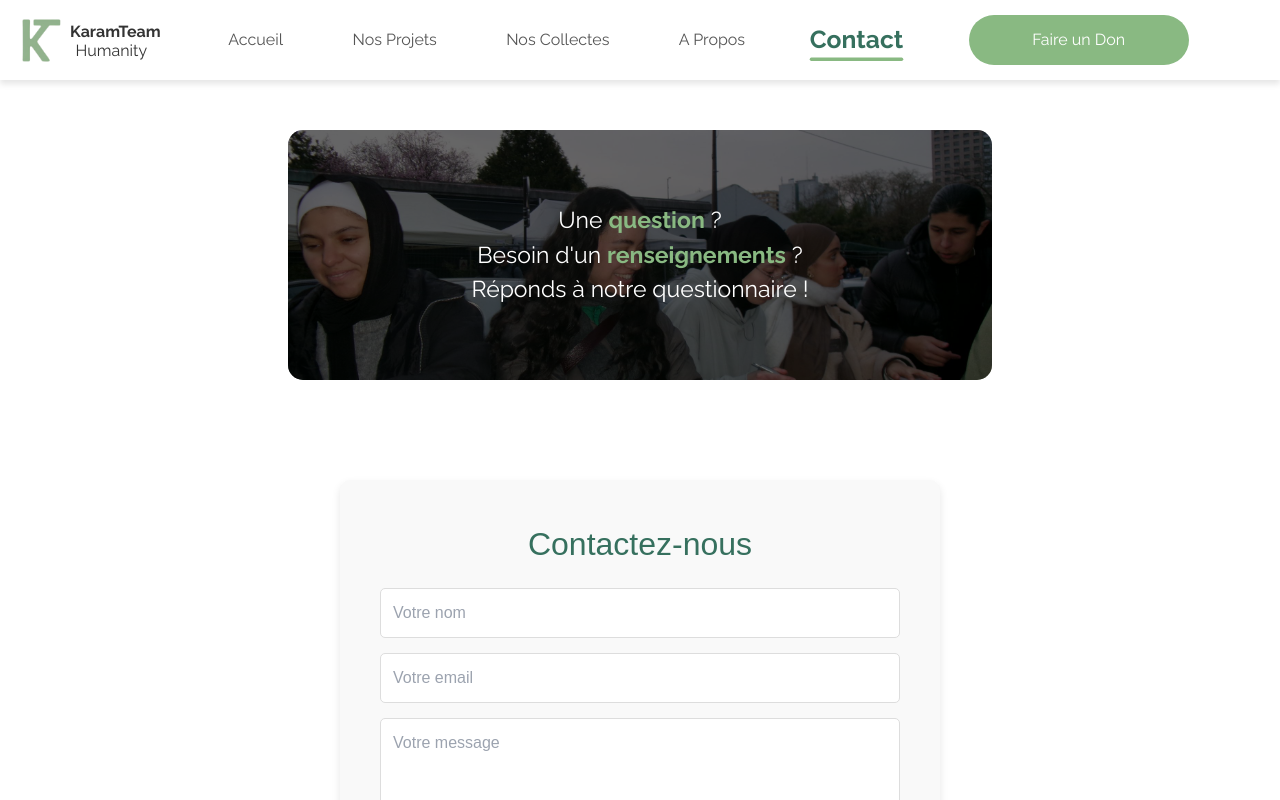
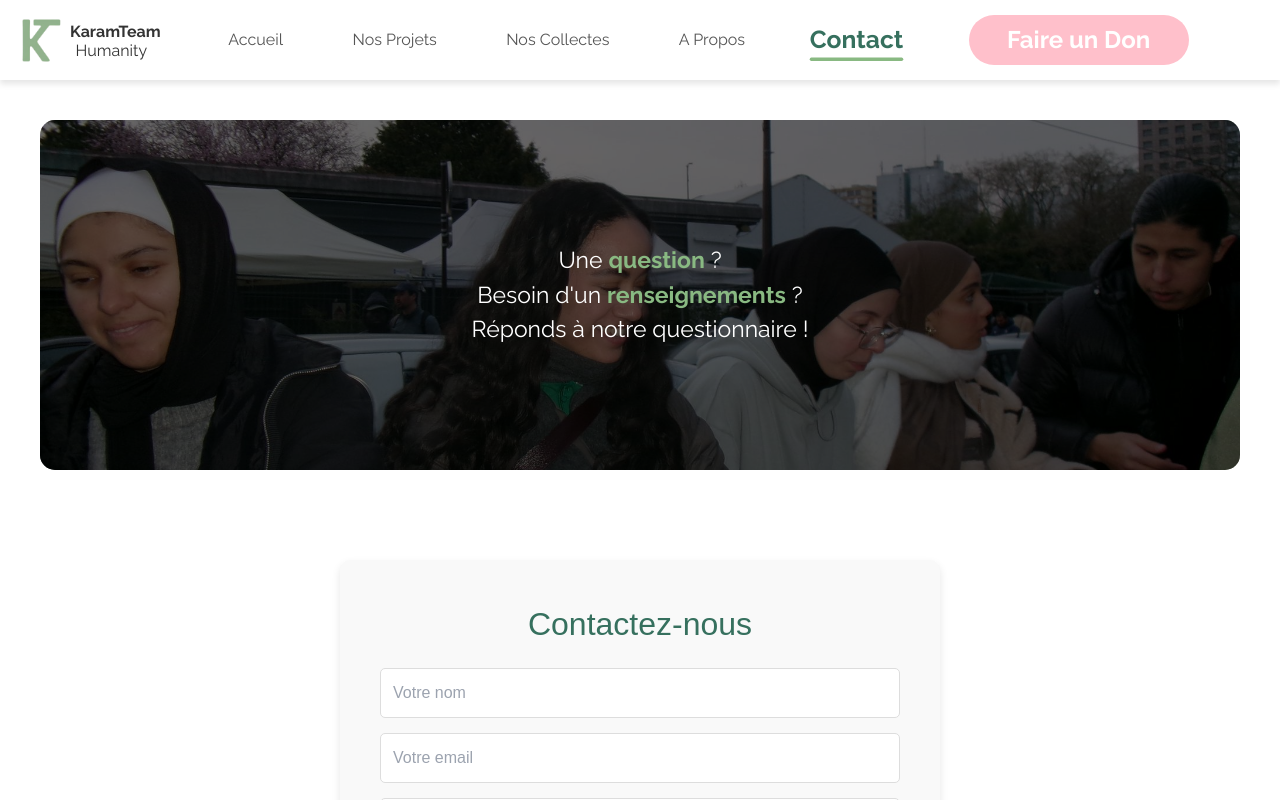
Before and after one commit to bilou931/Karam-Team, a Next.js app: page /contact in a window 1280 px wide. Shown: the top 800 px of the page. Built offline with nearby package versions, Linux system fonts and the light colour scheme.

Commit message:
add improve

```diff
--- a/src/app/collectes/collectes.css
+++ b/src/app/collectes/collectes.css
@@ -19,7 +19,7 @@
 
   /* ✅ Nos (en noir) */
   .title-black {
-    color: black;
+    color: white;
     font-size: 2.8rem;
   }
 
@@ -27,6 +27,7 @@
   .title-green {
     color: #89b982;
     font-size: 3rem;
+    text-decoration: underline;
   }
 
    .text-container2 {
@@ -71,7 +72,7 @@
   /* ✅ Texte blanc centré sur l'image */
   .collectes-text {
     text-align: center;
-    font-size: 1.8rem;
+    font-size: 1.3rem;
     font-family: "Raleway", sans-serif;
     width: 60%;
     color: white;
--- a/src/app/collectes/projets-en-cours/page.js
+++ b/src/app/collectes/projets-en-cours/page.js
@@ -36,7 +36,12 @@ différence !
       {/* ✅ Faire un Don */}
       <div className="don-section">
         <h2>Faire un don €</h2>
-        <button className="don-button">Participer</button>
+        <button
+  className="don-button"
+  onClick={() => window.open("https://www.cotizup.com/ramadan-2025-kt", "_blank")}
+>
+  Participer
+</button>
       </div>
     </div>
   );
--- a/src/app/components/NavBar.css
+++ b/src/app/components/NavBar.css
@@ -106,7 +106,8 @@
   padding: 0px 0px;
   font-size: 1rem;
   color: white;
-  background-color: #89b982;
+  /* background-color: #89b982; */
+  background-color: pink;
   border: none;
   border-radius: 30px;
   cursor: pointer;
@@ -114,10 +115,12 @@
   height: 50px;
   transition: background-color 0.3s ease;
   text-align: center;
+  font-weight: bold;
+  font-size: 1.5rem;
 }
 
 .main-button:hover {
-  background-color: #36705E;
+  background-color: rgb(235, 159, 172);
 }
 
 
--- a/src/app/components/ProjectSlider.js
+++ b/src/app/components/ProjectSlider.js
@@ -17,13 +17,13 @@ const projets = [
   {
     image: "/image1.jpeg",
     title: "Nos étoiles",
-    description: "💖 Pour la 3ème fois consécutive, nous ouvrons cette cagnotte afin de financer une cause nous tenant particulièrement à cœur : les orphelins** 👶🏽.<br/><br/>✨ Plus que tout, nous souhaitons leur offrir une vie dans des conditions dignes, entourés d’espoir et d’amour 💕.<br/>🙏 Nous appelons à votre mobilisation, votre générosité et votre engagement.<br/>📌 À noter : Chaque don est une Sadaqa Jariya, une action qui portera ses fruits même après votre mort. 🕌",
+    description: "Pour la 3ème fois consécutive, nous ouvrons cette cagnotte afin de financer une cause nous tenant particulièrement à cœur : les orphelins.<br/><br/> Plus que tout, nous souhaitons leur offrir une vie dans des conditions dignes, entourés d’espoir et d’amour .<br/>🙏 Nous appelons à votre mobilisation, votre générosité et votre engagement.<br/>📌 À noter : Chaque don est une Sadaqa Jariya, une action qui portera ses fruits même après votre mort. ",
     redirect: "/dons"
   },
   {
     image: "image00023.jpeg",
     title: "Les Collectes",
-    description: "🎁 Tu souhaites faire des dons matériels ?<br/><br/>🍞 Denrées alimentaires, 👕 vêtements, 🧴 produits d’hygiène, 💊 produits de premiers soins**… Chaque don compte !<br/><br/> N’hésite pas à nous contacter, Karam Team réalise des collectes tout au long de l’année 🤝.",
+    description: "Tu souhaites faire des dons matériels ?<br/><br/>🍞 Denrées alimentaires, 👕 vêtements, 🧴 produits d’hygiène, 💊 produits de premiers soins… Chaque don compte !<br/><br/> N’hésite pas à nous contacter, Karam Team réalise des collectes tout au long de l’année.",
     redirect: "/dons"
   },
 ];
--- a/src/app/contact/contact.css
+++ b/src/app/contact/contact.css
@@ -78,14 +78,14 @@
     justify-content: center;
     align-items: center;
   position: relative; /* Nécessaire pour positionner l'image */
-  padding: 50px 0;
+  padding: 40px;
     margin-bottom: 50px;
   }
 
   /* Ajout d’un fond d’image */
 .project-text-background2 {
-  width: 55%;
-  height: 250px; /* Ajuste la hauteur selon le rendu souhaité */
+  width: 100%;
+  height: 350px; /* Ajuste la hauteur selon le rendu souhaité */
   background-image: url('/maraudes2.jpeg'); /* Chemin vers ton image */
   background-size: cover; /* L'image couvre tout */
   background-position: center; /* Centre l'image */
--- a/src/app/contact/rejoindre/page.js
+++ b/src/app/contact/rejoindre/page.js
@@ -42,7 +42,7 @@ export default function NousRejoindre() {
       <div className="whatsapp-section">
         <p className="whatsapp-rejoindre-text">Rejoignez notre groupe WhatsApp pour être informé de nos prochaines actions !</p>
         <a
-          href="https://chat.whatsapp.com/XXXXXXXXXX" // Remplace par ton lien WhatsApp
+          href="https://chat.whatsapp.com/EFh3aGCpj9SLdGYcqRShyt" // Remplace par ton lien WhatsApp
           target="_blank"
           rel="noopener noreferrer"
           className="whatsapp-link"
--- a/src/app/contact/rejoindre/rejoindre.css
+++ b/src/app/contact/rejoindre/rejoindre.css
@@ -98,6 +98,7 @@
     border-radius: 5px;
     text-decoration: none;
     transition: transform 0.2s ease-in-out, background 0.3s ease-in-out;
+    margin-top: 50px;
   }
 
   .whatsapp-link:hover {
--- a/src/app/page.js
+++ b/src/app/page.js
@@ -13,11 +13,11 @@ export default function Home() {
       commentaire: "Barak Allahou fikoum, je tenais à vous remercier de m’avoir permis de participer à cette maraude. C’était ma première fois, et franchement, j’ai été agréablement surprise par l’organisation, l’ambiance et surtout l’esprit de solidarité qui régnait tout au long de la soirée. J’ai ressenti une immense gratitude de pouvoir apporter ma petite pierre à l’édifice.J’ai hâte d’en refaire une, inshallah, et de continuer à donner de mon temps pour ces actions essentielles. Encore merci pour votre accueil.",
     },
     {
-      nom: "Marc D.",
+      nom: "Marc",
       commentaire: "J'ai eu l'occasion de voir leur travail de près, et l'impact est incroyable. Bravo à toute l'équipe !",
     },
     {
-      nom: "Fatima R.",
+      nom: "Fatima",
       commentaire: "Donner à cette association m’a permis de contribuer à une vraie cause. Merci pour ce que vous faites !",
     },
   ];
--- a/src/app/projects/distribution/page.js
+++ b/src/app/projects/distribution/page.js
@@ -58,6 +58,7 @@
 // }
 
 import ProjectSection from "@/app/components/ProjectSection";
+import { Link } from "lucide-react";
 
 const otherProjects = [
     { name: "Éducation", slug: "education", image: "/education.jpeg" },
@@ -68,6 +69,7 @@ const otherProjects = [
 
   export default function Distribution() {
     return (
+      <>
       <ProjectSection
         title="Distribution"
         description="La distribution alimentaire et matérielle est un pilier essentiel de nos actions.
@@ -76,5 +78,8 @@ const otherProjects = [
         videoSrc="/distribution.mp4"
         otherProjects={otherProjects}
       />
+      <div>
+      </div>
+      </>
     );
   }
--- a/src/app/projects/projects.css
+++ b/src/app/projects/projects.css
@@ -53,7 +53,7 @@
 
   .project-text-under-title {
     text-align: center;
-    font-size: 1.8rem;
+    font-size: 1.3rem;
     font-family: 'Raleway';
     display: flex;
     flex-wrap: wrap;
@@ -91,6 +91,7 @@
   .title-green {
     color: #89b982;
     font-size: 3rem;
+    text-decoration: underline;
   }
 
   /* Cartes des projets */
```
